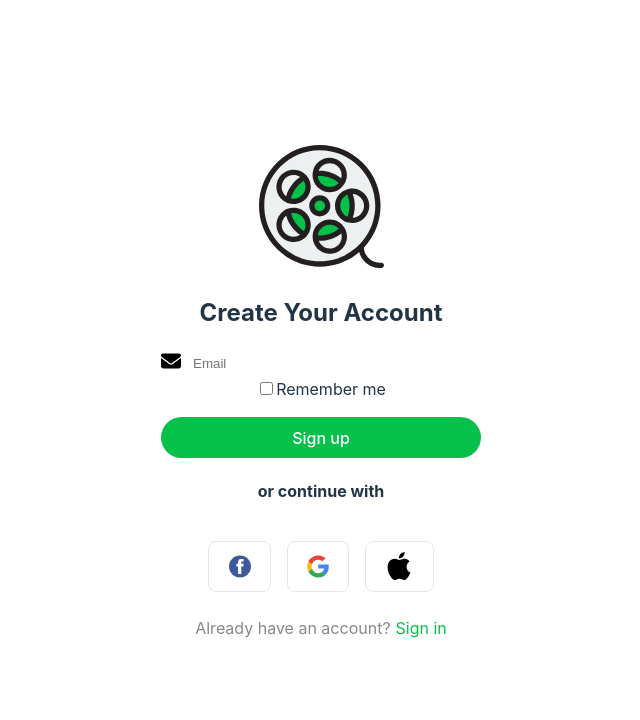
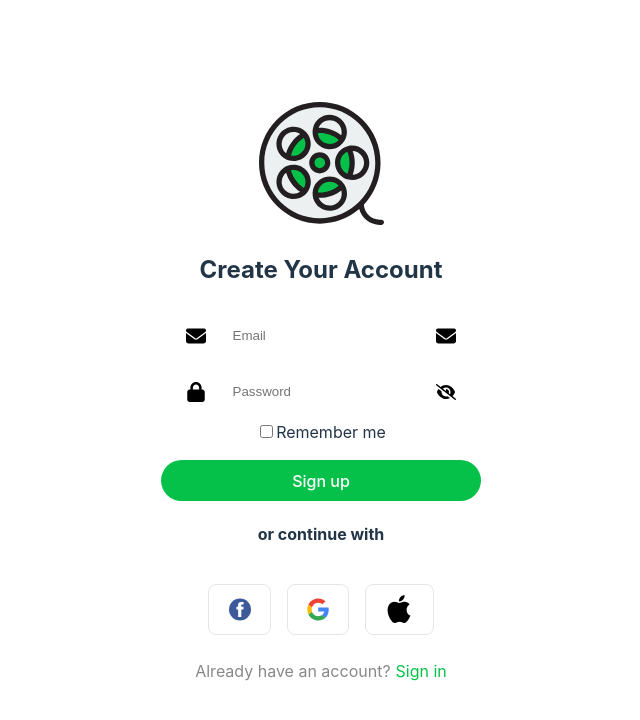
Before and after one commit to Denis-Sklyarov123/bestviewer-client, a React (Vite) app: page /createaccount in a window 1280 px wide. Shown: the top 720 px of the page, without its empty margins (319-959 px from the left). Built offline with nearby package versions, Linux system fonts and the light colour scheme.

Commit message:
added a change in intup color

```diff
--- a/src/components/InputUniversal/index.tsx
+++ b/src/components/InputUniversal/index.tsx
@@ -3,6 +3,8 @@ import { InputEnum } from "../../types/enums/InputEnum";
 import "./style.css";
 import PasswordIcon from "../../assets/icon/lock-solid.svg?react";
 import EmailIcon from "../../assets/icon/email-solid.svg?react";
+import EyeSlashPassword from "../../assets/icon/eye-slash-solid.svg?react";
+// import EyePassword from "../../assets/icon/eye-solid.svg?react";
 
 interface InputType {
   type?: InputEnum;
@@ -10,37 +12,49 @@ interface InputType {
 
 function InputUniversal(props: InputType) {
   const { type = InputEnum.default } = props;
-  const [isShow, setIsShow] = useState(false);
+  const [isFocused, setIsFocused] = useState(false);
 
   return (
-    <div style={{ display: "flex", gap: 10 }}>
+    <div className="icon-input-container">
       {type === InputEnum.password && (
         <>
-          <input type={isShow ? "text" : "password"} />
-          {isShow ? (
-            <div>
-              <PasswordIcon />
+          <div className="container-icon">
+            <PasswordIcon width={20} height={20} />
+          </div>
+          <input
+            style={{ border: 0 }}
+            placeholder="Password"
+            type={"password"}
+            onClick={() => {
+              setIsFocused(true);
+            }}
+          />
+          {isFocused ? (
+            <div className="container-icon">
+              <EyeSlashPassword width={20} height={20} />
             </div>
           ) : (
-            <div>
-              <PasswordIcon />
+            <div className="container-icon">
+              <EyeSlashPassword width={20} height={20} />
             </div>
           )}
         </>
       )}
       {type === InputEnum.email && (
         <>
-          <div>
+          <div className="container-icon">
             <EmailIcon width={20} height={20} />
           </div>
-          <input style={{ border: 0 }} placeholder="Email" type={type} />
-          <div></div>
+          <input style={{ border: 0 }} placeholder="Email" type={"email"} />
+          <div className="container-icon">
+            <EmailIcon width={20} height={20} />
+          </div>
         </>
       )}
       {type === InputEnum.default && (
         <>
           <PasswordIcon width={20} height={20} />
-          <input style={{ border: 0 }} placeholder="text" type={type} />
+          <input className="input" placeholder="text" type={type} />
           <PasswordIcon width={20} height={20} />
         </>
       )}
--- a/src/components/InputUniversal/style.css
+++ b/src/components/InputUniversal/style.css
@@ -7,6 +7,27 @@
 } */
 
 .icon-input-container {
-  border-radius: 50%;
-  border: 1px solid #0000;
+  border-radius: 10px;
+  display: flex;
+  font-family: Inter, system-ui, Avenir, Helvetica, Arial, sans-serif;
+  height: 7vh;
 }
+
+.input {
+  font-family: Inter, system-ui, Avenir, Helvetica, Arial, sans-serif;
+  border: 0px;
+  width: 70%;
+}
+
+.container-icon {
+  display: flex;
+  margin: 0 auto;
+  width: 15%;
+  vertical-align: middle;
+  justify-content: center;
+  align-items: center;
+}
+
+.pass-icon-input-container {
+  display: flex;
+}
--- a/src/pages/CreateYourAccount/index.tsx
+++ b/src/pages/CreateYourAccount/index.tsx
@@ -24,6 +24,9 @@ function CreateYourAccount() {
       <h2>Create Your Account</h2>
       <div>
         <InputUniversal type={InputEnum.email} />
+      </div>
+      <div>
+        <InputUniversal type={InputEnum.password} />
       </div>
       <div className="checkbox-container">
         <Checkbox labelProp="Remember me" classList="custom-styles-checkbox" />
```
Also changed, not shown: src/assets/icon/eye-slash-solid.svg (added), src/assets/icon/eye-solid.svg (added).
